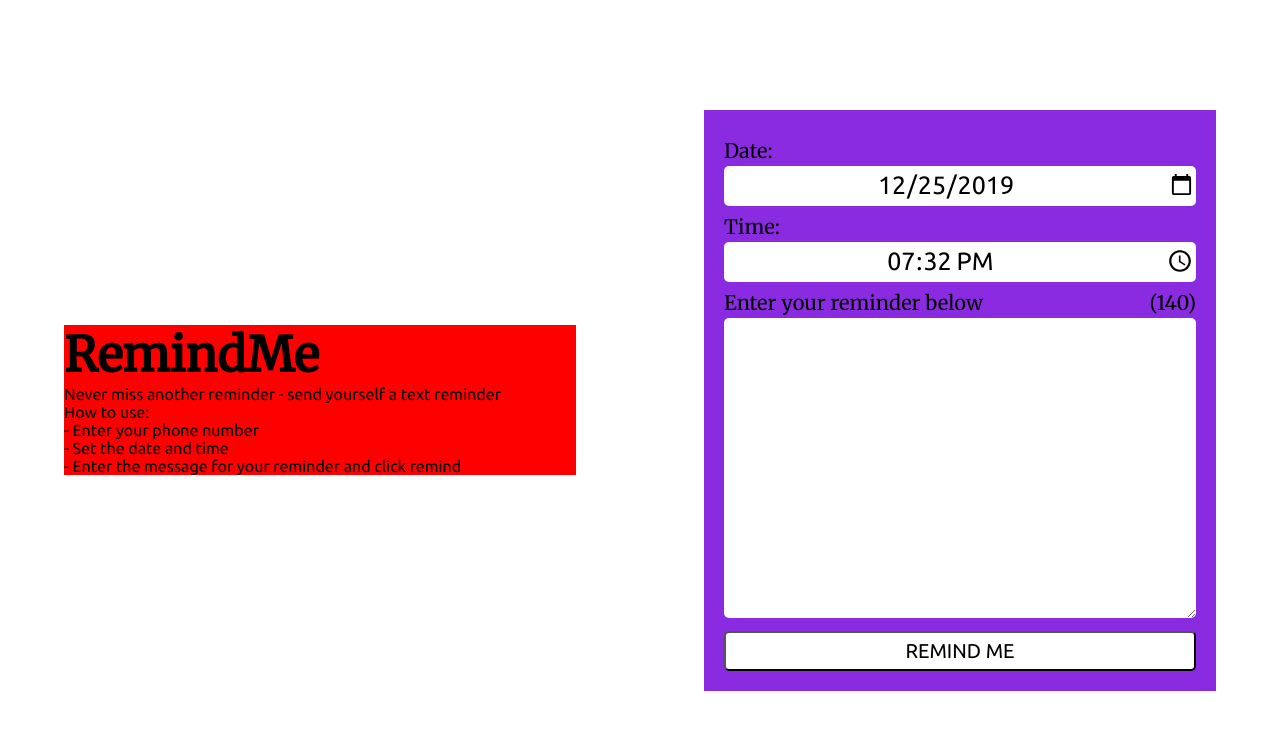
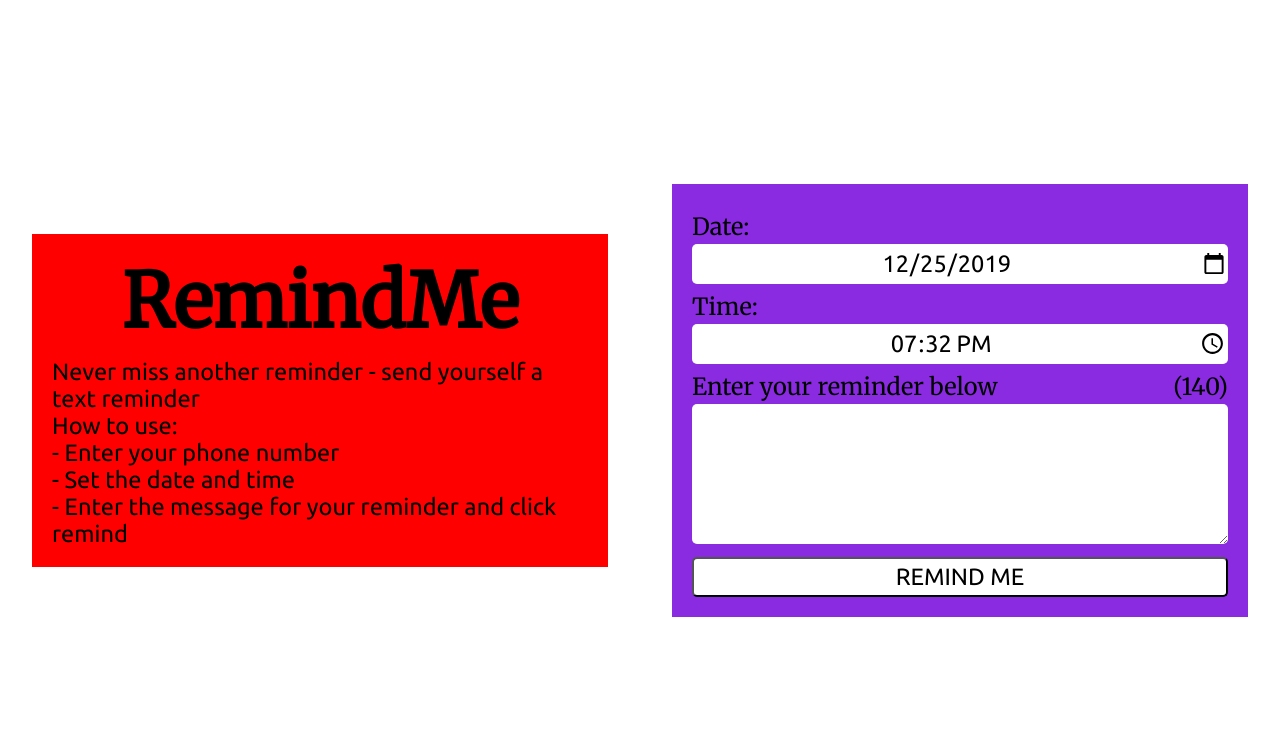
Before and after one commit to b-saad/RemindMe, a React (Create React App) app: page / in a window 1280 px wide. Shown: the top 730 px of the page. Built offline with nearby package versions, Linux system fonts and the light colour scheme.

Commit message:
make text size fluid

```diff
--- a/src/css/App.css
+++ b/src/css/App.css
@@ -10,7 +10,7 @@
   margin: auto;
 }
 
-@media (max-width: 900px) {
+@media (max-width: 750px) {
   .main-flex-container {
     flex-direction: column;
     height: auto;
--- a/src/css/Info.css
+++ b/src/css/Info.css
@@ -1,12 +1,29 @@
-h1 {
-    margin: 0;
-    font-size: 3em;
-    font-family: 'Merriweather', 'Times New Roman';
-}
-
 .Info {
     /* background-color: rgba(255, 255, 255, 0.05); */
     background-color: red;
-    width: 80%;
+    width: 90%;
     margin: 0 auto;
+    overflow: hidden;
+    padding: 20px;
 }
+
+.LargeTitle {
+    margin: 0 0 10px 0;
+    font-size: calc(30px + 3.5vw);
+    font-family: 'Merriweather', 'Times New Roman';
+    text-align: center;
+}
+
+.DescriptionBox {
+    font-size: calc(14px + 0.75vw);
+}
+
+@media (max-width: 450px) {
+    .Info {
+        margin-bottom: 10px;
+    }
+
+    .LargeTitle {
+        margin: 0;
+    }
+}
--- a/src/css/ReminderForm.css
+++ b/src/css/ReminderForm.css
@@ -1,7 +1,7 @@
 .ReminderForm {
     margin: 0 auto;
     padding: 20px;
-    width: 80%;
+    width: 90%;
     background-color: blueviolet;
 }
 
@@ -19,13 +19,13 @@ input, textarea {
 input {
     text-align: center;
     height: 40px;
-    font-size: 25px;
+    font-size: calc(14px + 0.75vw);
 }
 
 textarea {
-    height: 300px;
+    height: calc(100px + 5vh);
     font-family: inherit;
-    font-size: 20px;
+    font-size: calc(14px + 0.75vw);
 }
 
 input:focus, textarea:focus {
@@ -34,7 +34,7 @@ input:focus, textarea:focus {
 
 .fieldLabel, .characterCount {
     font-family: 'Merriweather';
-    font-size: clamp(16px, 5vw, 20px);;
+    font-size: calc(14px + 0.75vw);
     margin-top: 8px;
     margin-bottom: 3px;
     display: inline-block;
@@ -53,12 +53,5 @@ input:focus, textarea:focus {
     color: red;
     width: 100%;
     font-family: inherit;
-    font-size: 20px;
+    font-size: calc(14px + 0.75vw);
 }
-
-@media (max-width: 450px) {
-    .ReminderForm {
-        padding: 0px;
-        width: 90%;
-    }
-  }
--- a/src/css/SubmitButton.css
+++ b/src/css/SubmitButton.css
@@ -3,7 +3,7 @@
     height: 40px;
     background-color: white;
     font-family: inherit;
-    font-size: 20px;
+    font-size: calc(14px + 0.75vw);
     border-radius: 1px;
     border-color: black;
     border-radius: 5px;
```
